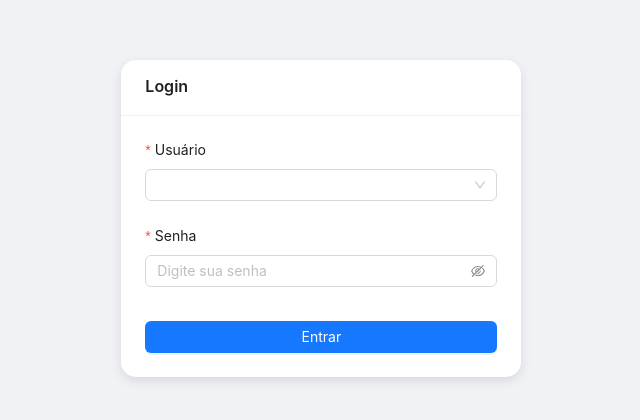
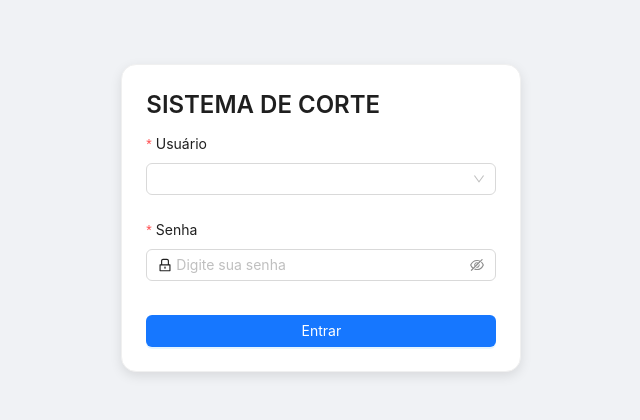
Before and after one commit to MitoCoder/Sistema-de-Corte-Edvam, a React (Create React App) app: page / in a window 1280 px wide. Shown: the part 182-602 px from the top of the page, without its empty margins (452-1092 px from the left). Built offline with nearby package versions, Linux system fonts and the light colour scheme.

Commit message:
Update Login.js

```diff
--- a/src/Login.js
+++ b/src/Login.js
@@ -1,48 +1,43 @@
-import React, { useState } from 'react';
-import { Card, Button, Input, Select, Form, message, Row, Col } from 'antd';
-import './Login.css';
+import React, { useState } from "react";
+import { Card, Button, Input, Select, Form, message, Row, Col, Typography } from "antd";
+import { LockOutlined } from "@ant-design/icons";
+import "./Login.css";
 
 const { Option } = Select;
+const { Title } = Typography;
 
 const Login = ({ onLoginSuccess }) => {
-  const [username, setUsername] = useState('');
-  const [password, setPassword] = useState('');
+  const [username, setUsername] = useState("");
+  const [password, setPassword] = useState("");
 
-  // Definindo usuários e senhas
   const users = {
-    Mestre: 'Ed2025',
-    Abner: 'Ab2025',
-    Geovanna: 'Ge2025',
-    Jakeline: 'Ja2025',
+    Mestre: "Ed2025",
+    Abner: "Ab2025",
+    Geovanna: "Ge2025",
+    Jakeline: "Ja2025",
   };
 
   const handleLogin = () => {
     if (users[username] && users[username] === password) {
-      onLoginSuccess(); // Chama a função do componente pai se o login for bem-sucedido
+      onLoginSuccess();
     } else {
-      message.error('Usuário ou senha incorretos');
+      message.error("Usuário ou senha incorretos");
     }
   };
 
   return (
     <div className="login-container">
-      <Row justify="center" align="middle" style={{ height: '100vh' }}>
-        <Col xs={24} sm={12} md={8}>
-          <Card
-            title="Login"
-            bordered={false}
-            style={{
-              borderRadius: '15px',
-              boxShadow: '0 4px 12px rgba(0, 0, 0, 0.1)',
-            }}
-          >
+      <Row justify="center" align="middle" style={{ height: "100vh" }}>
+        <Col xs={24} sm={20} md={12} lg={8}>
+          <Card className="login-card">
+            <Title level={3} className="login-header">SISTEMA DE CORTE</Title>
             <Form layout="vertical" onFinish={handleLogin}>
               <Form.Item label="Usuário" required>
                 <Select
                   placeholder="Selecione seu usuário"
                   value={username}
                   onChange={(value) => setUsername(value)}
-                  style={{ width: '100%' }}
+                  style={{ width: "100%" }}
                 >
                   <Option value="Abner">Abner</Option>
                   <Option value="Geovanna">Geovanna</Option>
@@ -53,13 +48,14 @@ const Login = ({ onLoginSuccess }) => {
               <Form.Item label="Senha" required>
                 <Input.Password
                   placeholder="Digite sua senha"
+                  prefix={<LockOutlined />}
                   value={password}
                   onChange={(e) => setPassword(e.target.value)}
-                  style={{ width: '100%' }}
+                  style={{ width: "100%" }}
                 />
               </Form.Item>
 
-              <Button type="primary" htmlType="submit" block>
+              <Button type="primary" htmlType="submit" block className="login-button">
                 Entrar
               </Button>
             </Form>
```
